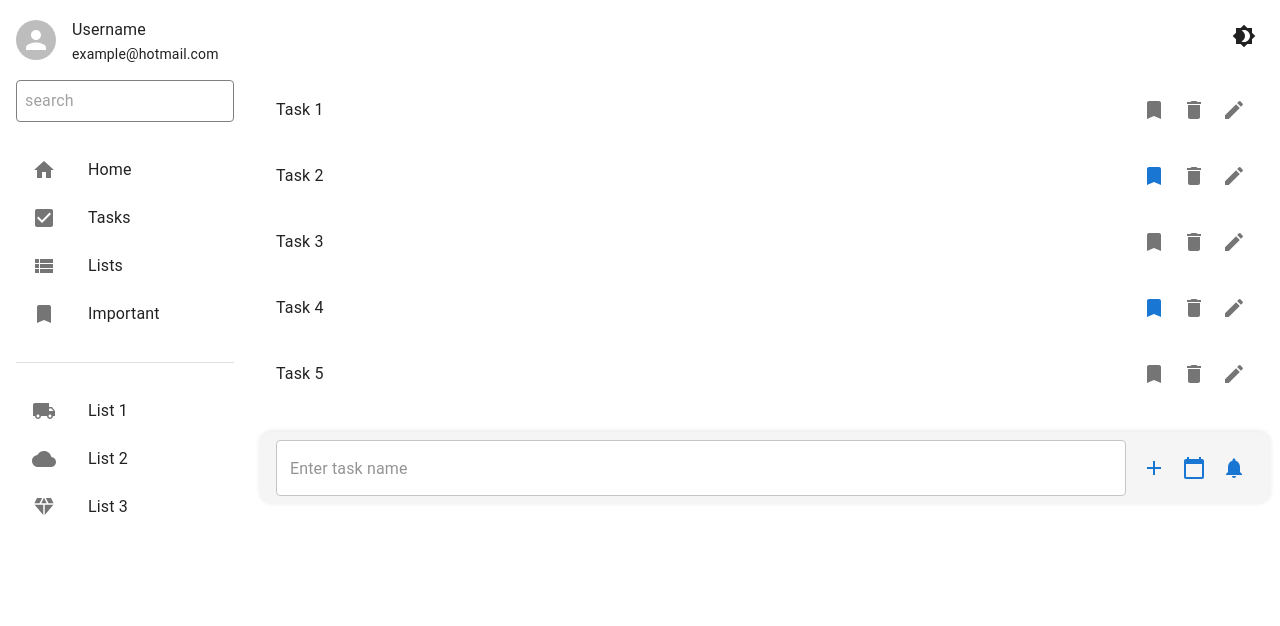
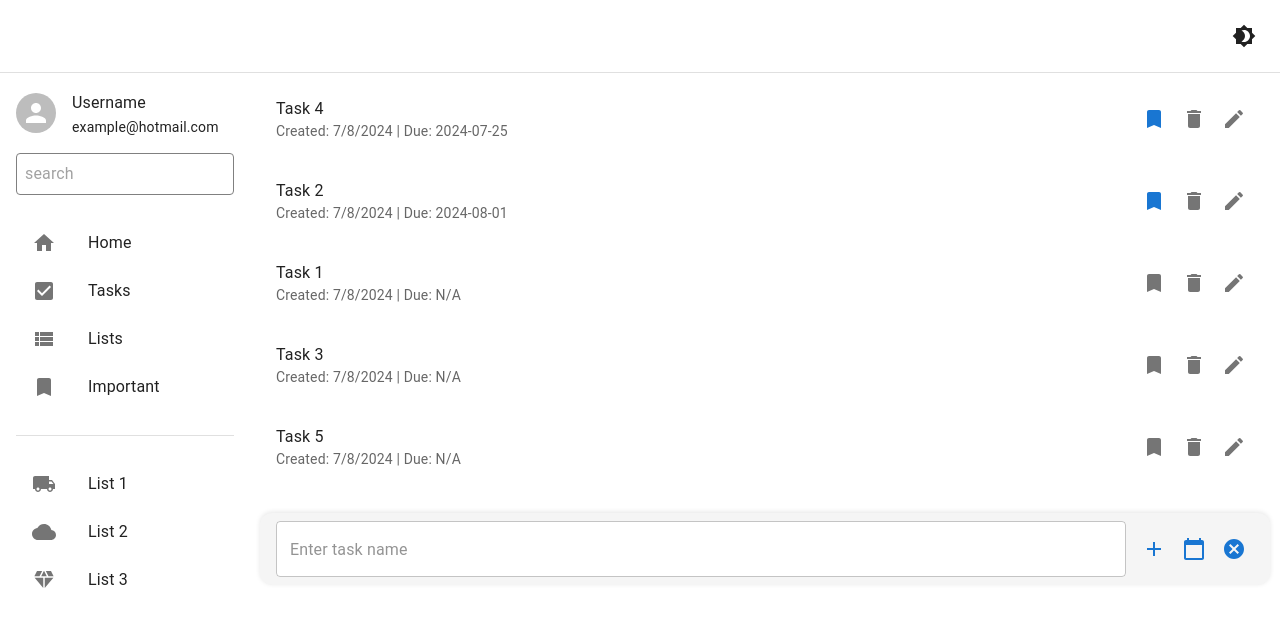
Before and after one commit to up210305/aplicacion_gestion_tareas, a React (Create React App) app in the folder frontend/: page /list in a window 1280 px wide. Shown: the top 626 px of the page. Built offline with nearby package versions, Linux system fonts and the light colour scheme.

Commit message:
jala al cien

```diff
--- a/frontend/src/App.js
+++ b/frontend/src/App.js
@@ -1,76 +1,12 @@
-import React, { useState, useMemo, useEffect } from 'react';
-import { BrowserRouter as Router, Route, Routes, useLocation } from 'react-router-dom';
-import { createTheme, ThemeProvider } from '@mui/material/styles';
-import CssBaseline from '@mui/material/CssBaseline';
-import IconButton from '@mui/material/IconButton';
-import Box from '@mui/material/Box';
-import SignIn from './components/SignIn';
-import SignUp from './components/SignUp';
-import List from './components/List';
-import Aside from './components/Aside';
-import AddTask from './components/AddTask';
-import { Brightness4, WbSunny } from '@mui/icons-material';
+// App.js
+import React from 'react';
+import Main from './components/Main'; // Adjust the path if `main.js` is in a different directory
 
 function App() {
-  const [darkMode, setDarkMode] = useState(() => {
-    // Get initial dark mode value from local storage, default to false (light mode)
-    const savedDarkMode = localStorage.getItem('darkMode');
-    return savedDarkMode ? JSON.parse(savedDarkMode) : false;
-  });
-
-  // Memoize the theme based on darkMode state
-  const theme = useMemo(() =>
-    createTheme({
-      palette: {
-        mode: darkMode ? 'dark' : 'light',
-      },
-    }), [darkMode]);
-
-  // useEffect to save darkMode state to local storage
-  useEffect(() => {
-    localStorage.setItem('darkMode', JSON.stringify(darkMode));
-  }, [darkMode]);
-
-  const toggleDarkMode = () => {
-    setDarkMode(!darkMode);
-  };
-
-  const RenderAside = () => {
-    const location = useLocation();
-    const showAside = location.pathname === '/list';
-
-    return showAside && <Aside />;
-  };
-
   return (
-    <ThemeProvider theme={theme}>
-      <CssBaseline />
-      <Router>
-        <Box sx={{ display: 'flex' }}>
-          <RenderAside />
-          <Box sx={{ flex: 1 }}>
-            <Box
-              sx={{
-                display: 'flex',
-                justifyContent: 'flex-end',
-                p: 2,
-                backgroundColor: 'background.default',
-                color: 'text.primary',
-              }}
-            >
-              <IconButton color="inherit" onClick={toggleDarkMode}>
-                {darkMode ? <WbSunny /> : <Brightness4 />}
-              </IconButton>
-            </Box>
-            <Routes>
-              <Route path="/list" element={<List darkMode={darkMode} toggleDarkMode={toggleDarkMode} />} />
-              <Route path="/signup" element={<SignUp darkMode={darkMode} toggleDarkMode={toggleDarkMode} />} />
-              <Route path="/" element={<SignIn darkMode={darkMode} toggleDarkMode={toggleDarkMode} />} />
-            </Routes>
-          </Box>
-        </Box>
-      </Router>
-    </ThemeProvider>
+    <div className="App">
+      <Main />
+    </div>
   );
 }
 
--- a/frontend/src/components/AddTask/AddTask.js
+++ b/frontend/src/components/AddTask/AddTask.js
@@ -1,9 +1,21 @@
 // src/components/AddTask/AddTask.js
-import React from 'react';
-import { Box, TextField, IconButton } from '@mui/material';
-import { Add, CalendarToday, Notifications } from '@mui/icons-material';
+import React, { useState } from 'react';
+import { Box, TextField, IconButton, Dialog, DialogTitle, DialogContent, DialogActions, Button } from '@mui/material';
+import { Add, CalendarToday, Cancel } from '@mui/icons-material';
 
-const AddTask = ({ darkMode }) => {
+const AddTask = ({ darkMode, onAddTask }) => {
+  const [taskName, setTaskName] = useState('');
+  const [dueDate, setDueDate] = useState('');
+  const [openDatePicker, setOpenDatePicker] = useState(false);
+
+  const handleAddTask = () => {
+    if (taskName.trim()) {
+      onAddTask(taskName, dueDate);
+      setTaskName('');
+      setDueDate('');
+    }
+  };
+
   return (
     <Box
       sx={{
@@ -19,6 +31,8 @@ const AddTask = ({ darkMode }) => {
       <TextField
         variant="outlined"
         placeholder="Enter task name"
+        value={taskName}
+        onChange={(e) => setTaskName(e.target.value)}
         sx={{
           flexGrow: 1,
           marginRight: '8px',
@@ -31,15 +45,37 @@ const AddTask = ({ darkMode }) => {
           },
         }}
       />
-      <IconButton color="primary">
+      <IconButton color="primary" onClick={handleAddTask}>
         <Add />
       </IconButton>
-      <IconButton color="primary">
+      <IconButton color="primary" onClick={() => setOpenDatePicker(true)}>
         <CalendarToday />
       </IconButton>
-      <IconButton color="primary">
-        <Notifications />
+      <IconButton color="primary" onClick={() => { setTaskName(''); setDueDate(''); }}>
+        <Cancel />
       </IconButton>
+
+      <Dialog open={openDatePicker} onClose={() => setOpenDatePicker(false)}>
+        <DialogTitle>Select Due Date</DialogTitle>
+        <DialogContent>
+          <TextField
+            type="date"
+            fullWidth
+            variant="outlined"
+            value={dueDate}
+            onChange={(e) => setDueDate(e.target.value)}
+            InputLabelProps={{ shrink: true }}
+          />
+        </DialogContent>
+        <DialogActions>
+          <Button onClick={() => setOpenDatePicker(false)} color="primary">
+            Cancel
+          </Button>
+          <Button onClick={() => setOpenDatePicker(false)} color="primary">
+            OK
+          </Button>
+        </DialogActions>
+      </Dialog>
     </Box>
   );
 };
--- a/frontend/src/components/List/List.js
+++ b/frontend/src/components/List/List.js
@@ -3,13 +3,29 @@ import { Box, IconButton, List, ListItem, ListItemText, Dialog, DialogActions, D
 import { Bookmark, Delete, Edit } from '@mui/icons-material';
 import AddTask from '../AddTask';
 
+// Define initial tasks with dueDate included
 const initialTaskList = [
-  { id: 1, text: 'Task 1', important: false },
-  { id: 2, text: 'Task 2', important: true },
-  { id: 3, text: 'Task 3', important: false },
-  { id: 4, text: 'Task 4', important: true },
-  { id: 5, text: 'Task 5', important: false },
+  { id: 1, text: 'Task 1', important: false, createdDate: new Date().toLocaleDateString(), dueDate: '' },
+  { id: 2, text: 'Task 2', important: true, createdDate: new Date().toLocaleDateString(), dueDate: '2024-08-01' },
+  { id: 3, text: 'Task 3', important: false, createdDate: new Date().toLocaleDateString(), dueDate: '' },
+  { id: 4, text: 'Task 4', important: true, createdDate: new Date().toLocaleDateString(), dueDate: '2024-07-25' },
+  { id: 5, text: 'Task 5', important: false, createdDate: new Date().toLocaleDateString(), dueDate: '' },
 ];
+
+// Function to sort tasks by due date, putting tasks without a due date at the end
+const sortTasksByDueDate = (tasks) => {
+  return tasks.slice().sort((a, b) => {
+    if (a.dueDate && b.dueDate) {
+      return new Date(a.dueDate) - new Date(b.dueDate);
+    } else if (a.dueDate) {
+      return -1; // a comes first if it has a due date and b does not
+    } else if (b.dueDate) {
+      return 1; // b comes first if it has a due date and a does not
+    } else {
+      return 0; // both tasks have no due date
+    }
+  });
+};
 
 const TaskItem = ({ task, onToggleImportant, onDelete, onEdit, darkMode }) => (
   <ListItem
@@ -22,7 +38,13 @@ const TaskItem = ({ task, onToggleImportant, onDelete, onEdit, darkMode }) => (
       color: darkMode ? 'white' : 'inherit',
     }}
   >
-    <ListItemText primary={task.text} sx={{ color: darkMode ? 'white' : 'inherit' }} />
+    <Box>
+      <ListItemText
+        primary={task.text}
+        secondary={`Created: ${task.createdDate} | Due: ${task.dueDate || 'N/A'}`}
+        sx={{ color: darkMode ? 'white' : 'inherit' }}
+      />
+    </Box>
     <Box>
       <IconButton onClick={() => onToggleImportant(task)} sx={{ color: task.important ? '#1976d2' : darkMode ? '#fff' : 'rgba(0, 0, 0, 0.54)' }}>
         <Bookmark />
@@ -46,7 +68,6 @@ const TaskList = ({ darkMode }) => {
   const handleToggleImportant = (task) => {
     task.important = !task.important;
     setTasks([...tasks]);
-    console.log('Toggle important for task:', task.id);
     if (task.important) {
       setSnackbarOpen(true);
     }
@@ -59,7 +80,6 @@ const TaskList = ({ darkMode }) => {
 
   const confirmDelete = () => {
     setTasks(tasks.filter(task => task.id !== taskToDelete.id));
-    console.log('Delete task:', taskToDelete.id);
     setOpen(false);
   };
 
@@ -78,15 +98,18 @@ const TaskList = ({ darkMode }) => {
     setSnackbarOpen(false);
   };
 
-  const handleAddTask = (taskName) => {
-    const newTask = { id: tasks.length + 1, text: taskName, important: false };
+  const handleAddTask = (taskName, dueDate) => {
+    const newTask = { id: tasks.length + 1, text: taskName, important: false, createdDate: new Date().toLocaleDateString(), dueDate };
     setTasks([...tasks, newTask]);
   };
+
+  // Sort tasks by due date before rendering
+  const sortedTasks = sortTasksByDueDate(tasks);
 
   return (
     <>
       <List sx={{ backgroundColor: darkMode ? '#333' : 'white', color: darkMode ? 'white' : 'inherit', borderRadius: '4px', padding: '10px' }}>
-        {tasks.map((task) => (
+        {sortedTasks.map((task) => (
           <TaskItem
             key={task.id}
             task={task}
--- a/frontend/src/components/Main/Main.js
+++ b/frontend/src/components/Main/Main.js
@@ -5,20 +5,18 @@ import { createTheme, ThemeProvider } from '@mui/material/styles';
 import CssBaseline from '@mui/material/CssBaseline';
 import IconButton from '@mui/material/IconButton';
 import Box from '@mui/material/Box';
-import SignIn from './components/SignIn';
-import SignUp from './components/SignUp';
-import List from './components/List';
-import Aside from './components/Aside';
+import SignIn from '../SignIn';
+import SignUp from '../SignUp';
+import List from '../List';
+import Aside from '../Aside';
 import { Brightness4, WbSunny } from '@mui/icons-material';
 
 function Main() {
   const [darkMode, setDarkMode] = useState(() => {
-    // Get initial dark mode value from local storage, default to false (light mode)
     const savedDarkMode = localStorage.getItem('darkMode');
     return savedDarkMode ? JSON.parse(savedDarkMode) : false;
   });
 
-  // Memoize the theme based on darkMode state
   const theme = useMemo(() =>
     createTheme({
       palette: {
@@ -26,7 +24,6 @@ function Main() {
       },
     }), [darkMode]);
 
-  // useEffect to save darkMode state to local storage
   useEffect(() => {
     localStorage.setItem('darkMode', JSON.stringify(darkMode));
   }, [darkMode]);
@@ -38,7 +35,6 @@ function Main() {
   const RenderAside = () => {
     const location = useLocation();
     const showAside = location.pathname === '/list';
-
     return showAside && <Aside />;
   };
 
@@ -46,9 +42,7 @@ function Main() {
     <ThemeProvider theme={theme}>
       <CssBaseline />
       <Router>
-        <Box sx={{ display: 'flex' }}>
-          <RenderAside />
-          <Box sx={{ flex: 1 }}>
+        <Box sx={{ display: 'flex', height: '100vh', flexDirection: 'column' }}>
           <Box
             sx={{
               display: 'flex',
@@ -56,12 +50,19 @@ function Main() {
               p: 2,
               backgroundColor: 'background.default',
               color: 'text.primary',
+              borderBottom: '1px solid',
+              borderColor: 'divider',
+              flexShrink: 0,
             }}
           >
             <IconButton color="inherit" onClick={toggleDarkMode}>
               {darkMode ? <WbSunny /> : <Brightness4 />}
             </IconButton>
           </Box>
+          <Box sx={{ display: 'flex', flex: 1 }}>
+            <RenderAside />
+            <Box sx={{ flex: 1, display: 'flex', flexDirection: 'column' }}>
+              <Box sx={{ flex: 1 }}>
                 <Routes>
                   <Route path="/list" element={<List darkMode={darkMode} toggleDarkMode={toggleDarkMode} />} />
                   <Route path="/signup" element={<SignUp darkMode={darkMode} toggleDarkMode={toggleDarkMode} />} />
@@ -69,9 +70,11 @@ function Main() {
                 </Routes>
               </Box>
             </Box>
+          </Box>
+        </Box>
       </Router>
     </ThemeProvider>
   );
 }
 
-export default App;
+export default Main;
```
Lines whose indentation alone changed are shown as unchanged.
